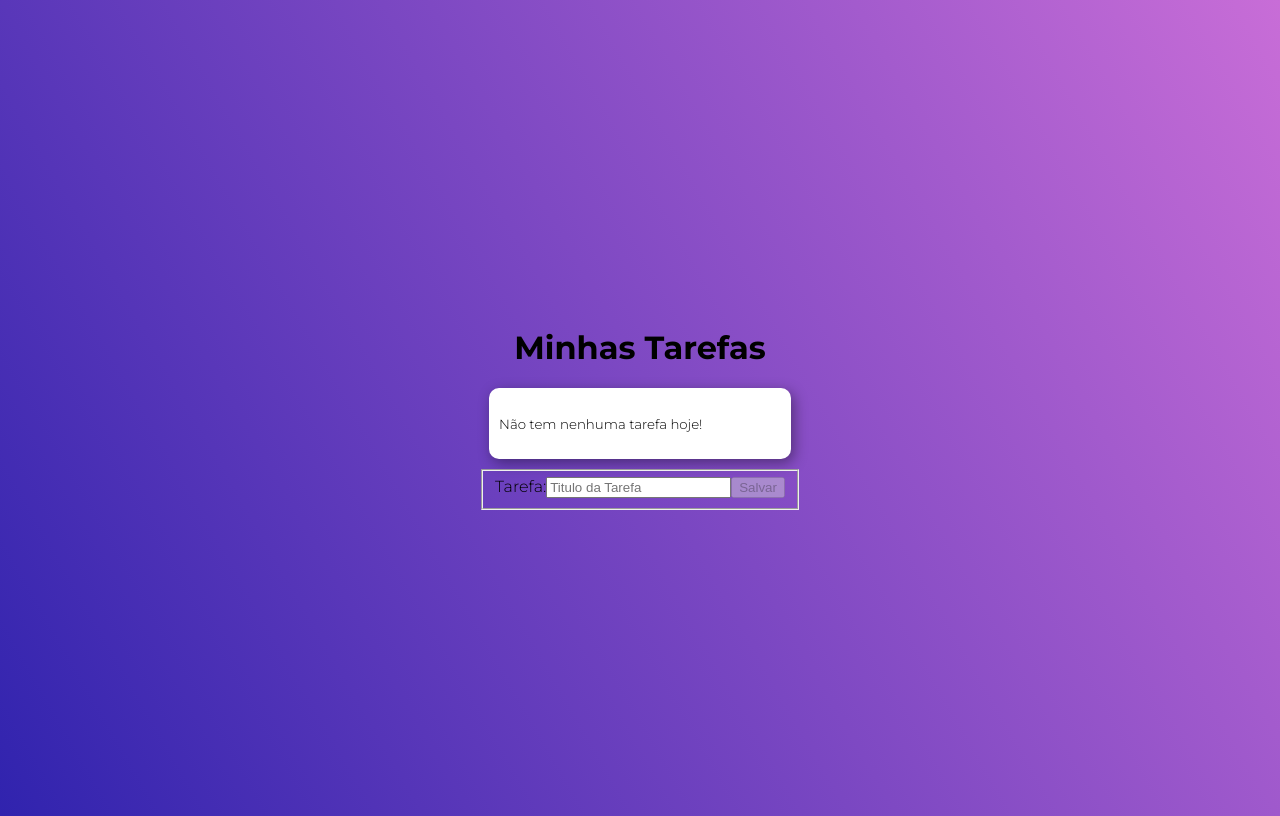
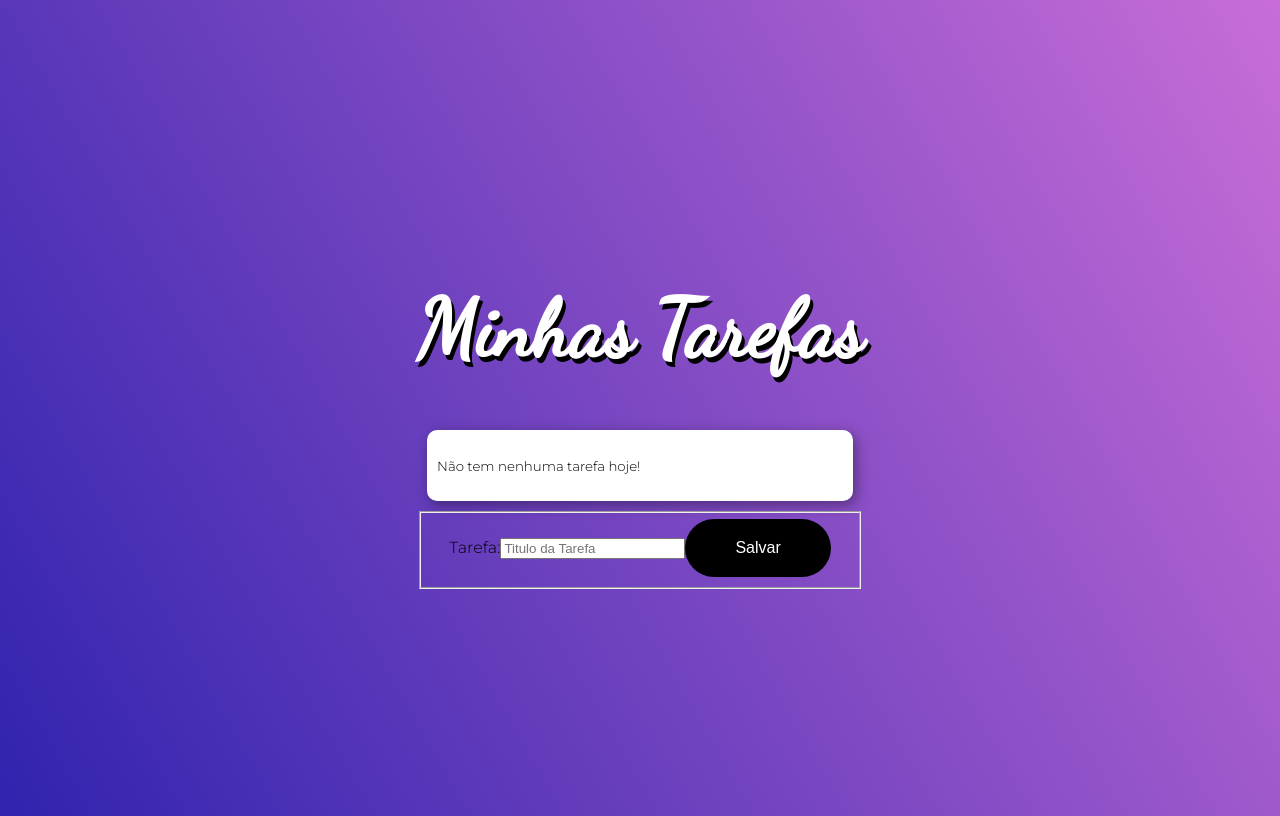
Before and after one commit to silvarafaell/Comecando-com-Angular, an Angular app in the folder todo/: page / in a window 1280 px wide. Built offline with nearby package versions, Linux system fonts and the light colour scheme.

Commit message:
Estilizando o Botao

```diff
--- a/todo/src/app/app.component.html
+++ b/todo/src/app/app.component.html
@@ -1,4 +1,4 @@
-<h1>{{title}}</h1>
+<h1 class="title">{{title}}</h1>
 <ul>
     <p *ngIf="todos.length == 0"><small>Não tem nenhuma tarefa hoje!</small></p>
     <li *ngFor="let todo of todos">
@@ -14,6 +14,6 @@
         <label>Tarefa:</label>
         <input type="text" placeholder="Titulo da Tarefa" maxlength="60" formControlName="title">
         <small *ngIf="form.controls.title.invalid && !form.controls.title.pristine">Este campo deve conter entre 3 e 60 caracteres</small>
-        <button [disabled]="form.invalid" (click)="add()">Salvar</button>
+        <button class="button" [disabled]="form.invalid" (click)="add()">Salvar</button>
     </fieldset>
 </form>
--- a/todo/src/styles.css
+++ b/todo/src/styles.css
@@ -50,3 +50,26 @@ li>button:hover {
   opacity: 1;
   transition: opacity 1s;
 }
+
+.title {
+  font-family: 'Dancing Script', cursive;
+  color: #fff;
+  font-size: 5em;
+  text-shadow: 3px 5px #000;
+}
+
+.text-center {
+  text-align: center;
+}
+
+.button {
+  background-color: #000;
+  border: none;
+  padding: 20px;
+  color: #fff;
+  border-radius: 30px;
+  font-size: 1em;
+  font-weight: 100;
+  padding-left: 50px;
+  padding-right: 50px;
+}
```
